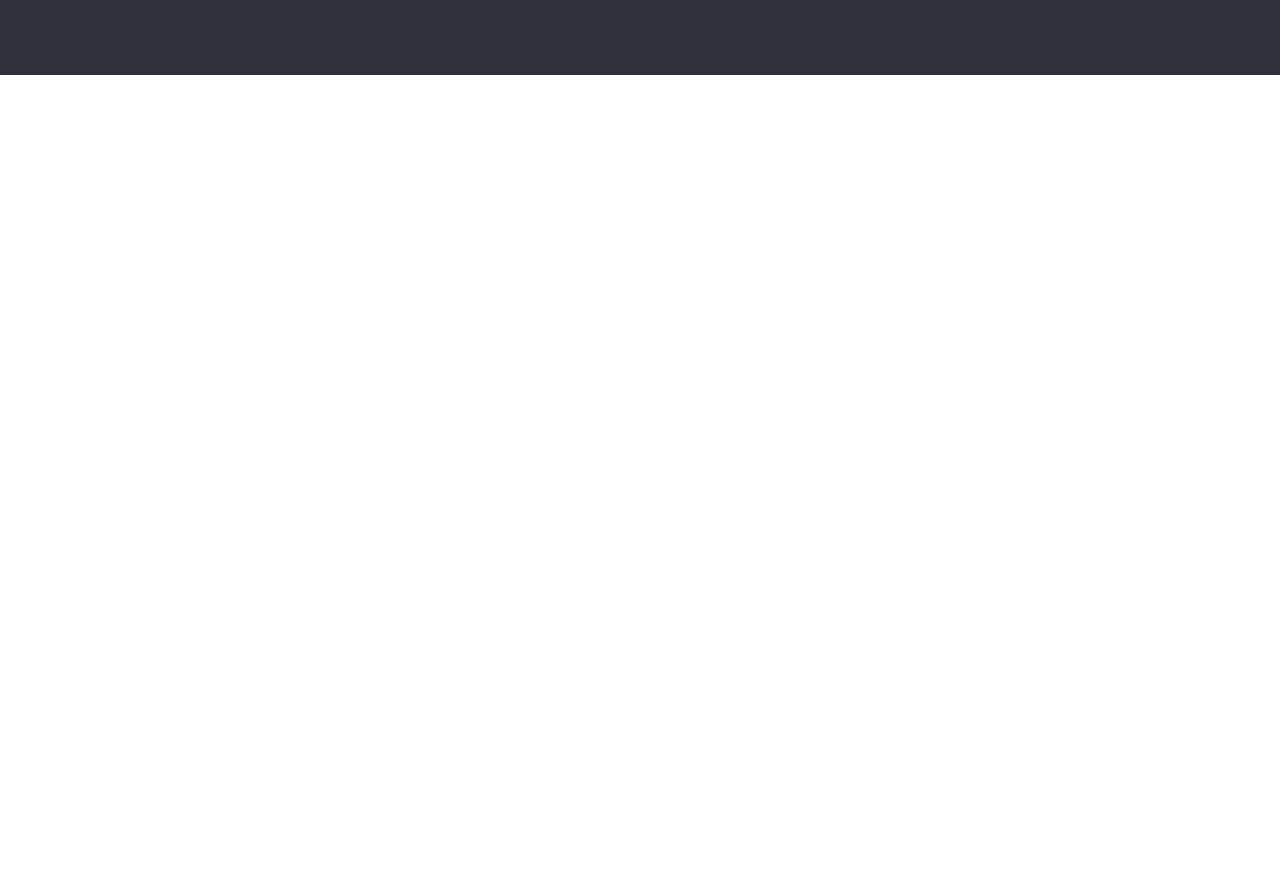
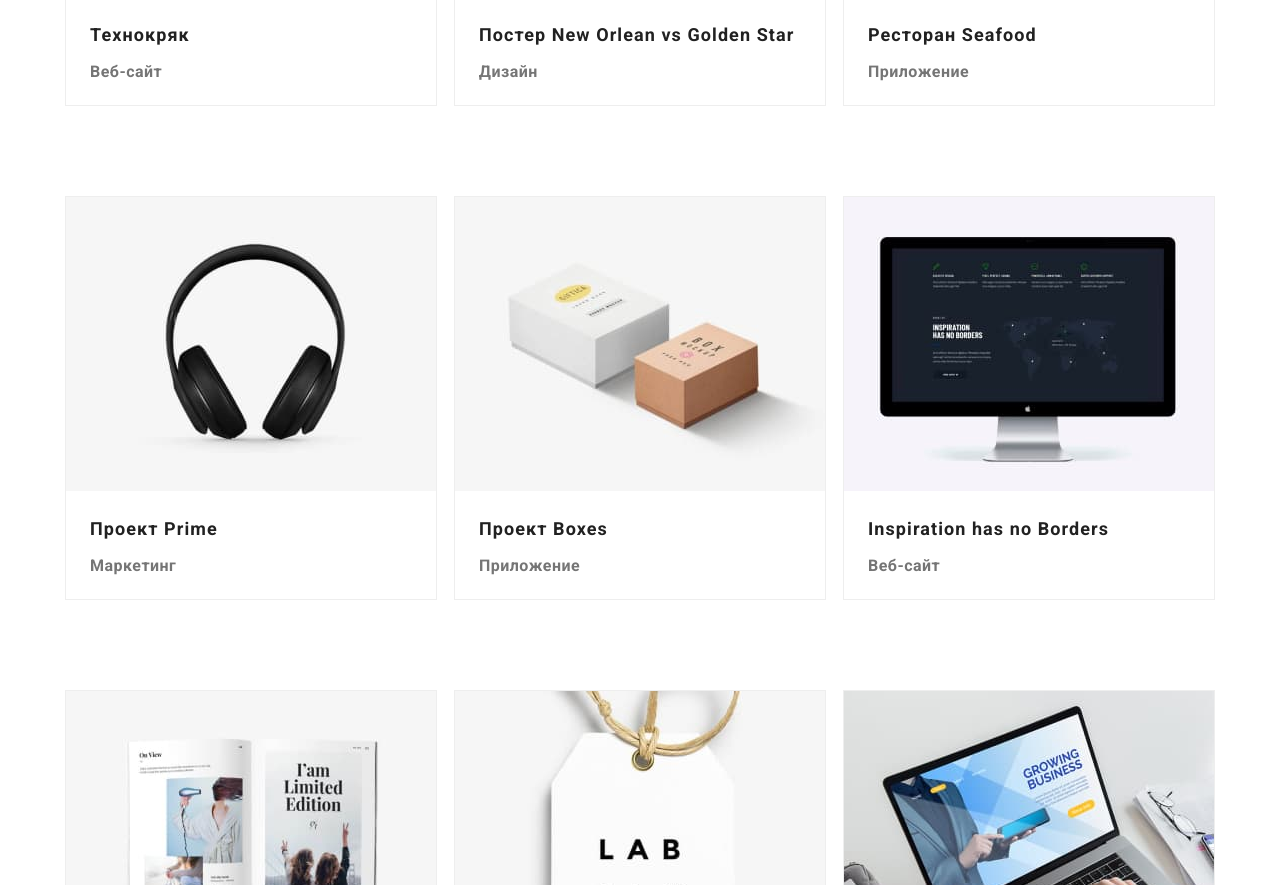
Before and after one commit to Vycheslav365/goit-markup-hw-02, a plain HTML site: page portfolio.html in a window 1280 px wide. Shown: the part 524-1409 px from the top of the page. Before the commit the page ends 800 px from the top, so only its background shows below. Drawn offline with Linux system fonts and the light colour scheme.

Commit message:
доделал портфолио

```diff
--- a/css/style.css
+++ b/css/style.css
@@ -349,12 +349,13 @@ border-radius: 0px 0px 4px 4px;
 }
 /* ========portfolio========= */
 .filters {
-	padding: 90px 0 50px 0;
+	padding: 90px 0 55px 0;
 	display: flex;
 	justify-content: space-between;
 	margin: 0 auto;
 	width: 611px;
   height: 54px;
+	align-items: center;
 }
 .filters-element a {
 	padding: 6px 22px;
@@ -372,8 +373,36 @@ border-radius: 0px 0px 4px 4px;
 	box-shadow: 0px 3px 1px rgba(0, 0, 0, 0.1), 0px 1px 2px rgba(0, 0, 0, 0.08), 0px 2px 2px rgba(0, 0, 0, 0.12);
 }
 .project {
+	display: flex;
+  -ms-flex-wrap: wrap;
+  flex-wrap: wrap;
+	justify-content: space-between;
 }
 .project-body {
+	flex: 0 1 370px;
+	height: 404px;
+  margin: 0 0 30px 0;
+  background: #FFFFFF;
+  border: 1px solid #EEEEEE;
+	margin-bottom: 90px;
 }
-.project1 {
+.project h2{
+	font-family: Roboto;
+font-style: normal;
+font-weight: bold;
+font-size: 18px;
+line-height: 36px;
+letter-spacing: 0.06em;
+color: #212121;
+margin: 20px 24px 4px 24px;
 }
+.project p{
+font-family: Roboto;
+font-style: normal;
+font-weight: normal;
+font-size: 16px;
+line-height: 30px;
+letter-spacing: 0.03em;
+color: #757575;
+margin: 4px 24px 20px 24px;
+}
--- a/portfolio.html
+++ b/portfolio.html
@@ -53,54 +53,54 @@
 			</ul>
 			<ul class="project">
 				<li class="project-body project1">
-					<img src="" alt="">
-					<h2></h2>
-					<p></p>
+					<img src="images/img-0.jpg" alt="Веб-сайт" width="370" height="294">
+					<h2>Технокряк</h2>
+					<p>Веб-сайт</p>
 				</li>
 				<li class="project-body project1">
-					<img src="" alt="">
-					<h2></h2>
-					<p></p>
+					<img src="images/img-1.jpg" alt="игроки" width="370" height="294">
+					<h2>Постер New Orlean vs Golden Star</h2>
+					<p>Дизайн</p>
 				</li>
 				<li class="project-body project1">
-					<img src="" alt="">
-					<h2></h2>
-					<p></p>
+					<img src="images/img-2.jpg" alt="рыба" width="370" height="294">
+					<h2>Ресторан Seafood</h2>
+					<p>Приложение</p>
 				</li>
 				<li class="project-body project1">
-					<img src="" alt="">
-					<h2></h2>
-					<p></p>
+					<img src="images/img-3.jpg" alt="наушники" width="370" height="294">
+					<h2>Проект Prime</h2>
+					<p>Маркетинг</p>
 				</li>
 				<li class="project-body project1">
-					<img src="" alt="">
-					<h2></h2>
-					<p></p>
+					<img src="images/img-4.jpg" alt="коробки" width="370" height="294">
+					<h2>Проект Boxes</h2>
+					<p>Приложение</p>
 				</li>
 				<li class="project-body project1">
-					<img src="" alt="">
-					<h2></h2>
-					<p></p>
+					<img src="images/img-5.jpg" alt="монитор" width="370" height="294">
+					<h2>Inspiration has no Borders</h2>
+					<p>Веб-сайт</p>
 				</li>
 				<li class="project-body project1">
-					<img src="" alt="">
-					<h2></h2>
-					<p></p>
+					<img src="images/img-6.jpg" alt="книга" width="370" height="294">
+					<h2>Издание Limited Edition</h2>
+					<p>Дизайн</p>
 				</li>
 				<li class="project-body project1">
-					<img src="" alt="">
-					<h2></h2>
-					<p></p>
+					<img src="images/img-7.jpg" alt="ярлык" width="370" height="294">
+					<h2>Проект LAB</h2>
+					<p>Маркетинг</p>
 				</li>
 				<li class="project-body project1">
-					<img src="" alt="">
-					<h2></h2>
-					<p></p>
+					<img src="images/img-8.jpg" alt="ноутбук" width="370" height="294">
+					<h2>Growing Business</h2>
+					<p>Приложение</p>
 				</li>
 			</ul>
 		</div>
 	</main>
-	<footer class="footer">
+	<footer class="footer project-footer>
 		<div class="container">
 			<a href="#" class="footer__logo">
 				<span class="footer__logo-web">Web</span>Studio
```
Also changed, not shown: images/img-0.jpg (added), images/img-1.jpg (added), images/img-2.jpg (added), images/img-3.jpg (added), images/img-4.jpg (added), images/img-5.jpg (added), images/img-6.jpg (added), images/img-7.jpg (added), images/img-8.jpg (added).
